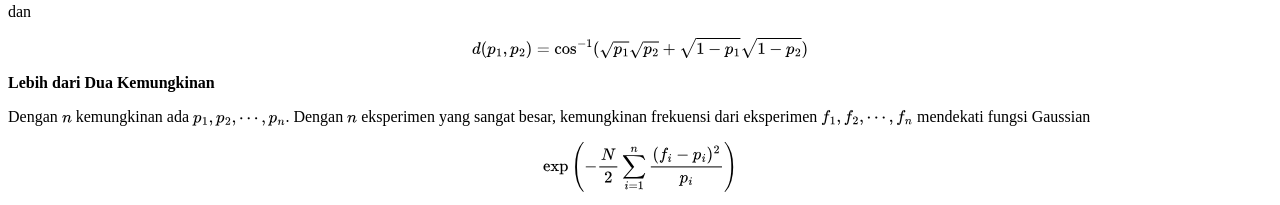
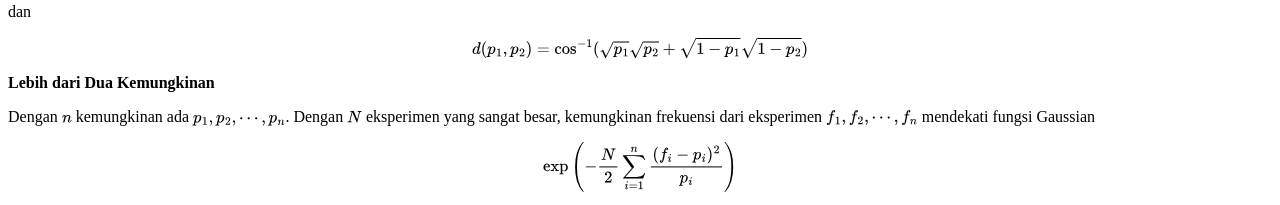
Before and after one commit to dangausuluah/dangausuluah.github.io, a Jekyll site: the page built from _posts/2025-09-15-SDHS.md, in a window 1280 px wide. Shown: the part 727-932 px from the top of the page. Built offline with Jekyll 4.4.1, drawn with Linux system fonts in a browser that asks for light colours; nearby versions of some CDN libraries; our own code applies the rules of GitHub Pages for plain Markdown files; a script that is not in the unit is left out; comment, search, counter and statistics services are not loaded.

Commit message:
Update 2025-09-15-SDHS.md

```diff
--- a/_posts/2025-09-15-SDHS.md
+++ b/_posts/2025-09-15-SDHS.md
@@ -57,7 +57,7 @@ $$
 
 <b>Lebih dari Dua Kemungkinan</b>
 
-Dengan $n$ kemungkinan ada $p_1, p_2, \cdots, p_n$. Dengan $n$ eksperimen yang sangat besar, kemungkinan frekuensi dari eksperimen $f_1, f_2, \cdots, f_n$ mendekati fungsi Gaussian
+Dengan $n$ kemungkinan ada $p_1, p_2, \cdots, p_n$. Dengan $N$ eksperimen yang sangat besar, kemungkinan frekuensi dari eksperimen $f_1, f_2, \cdots, f_n$ mendekati fungsi Gaussian
 
 $$
 \exp \left( - \frac{N}{2} \sum_{i=1}^n \frac{(f_i - p_i)^2}{p_i} \right)
```
